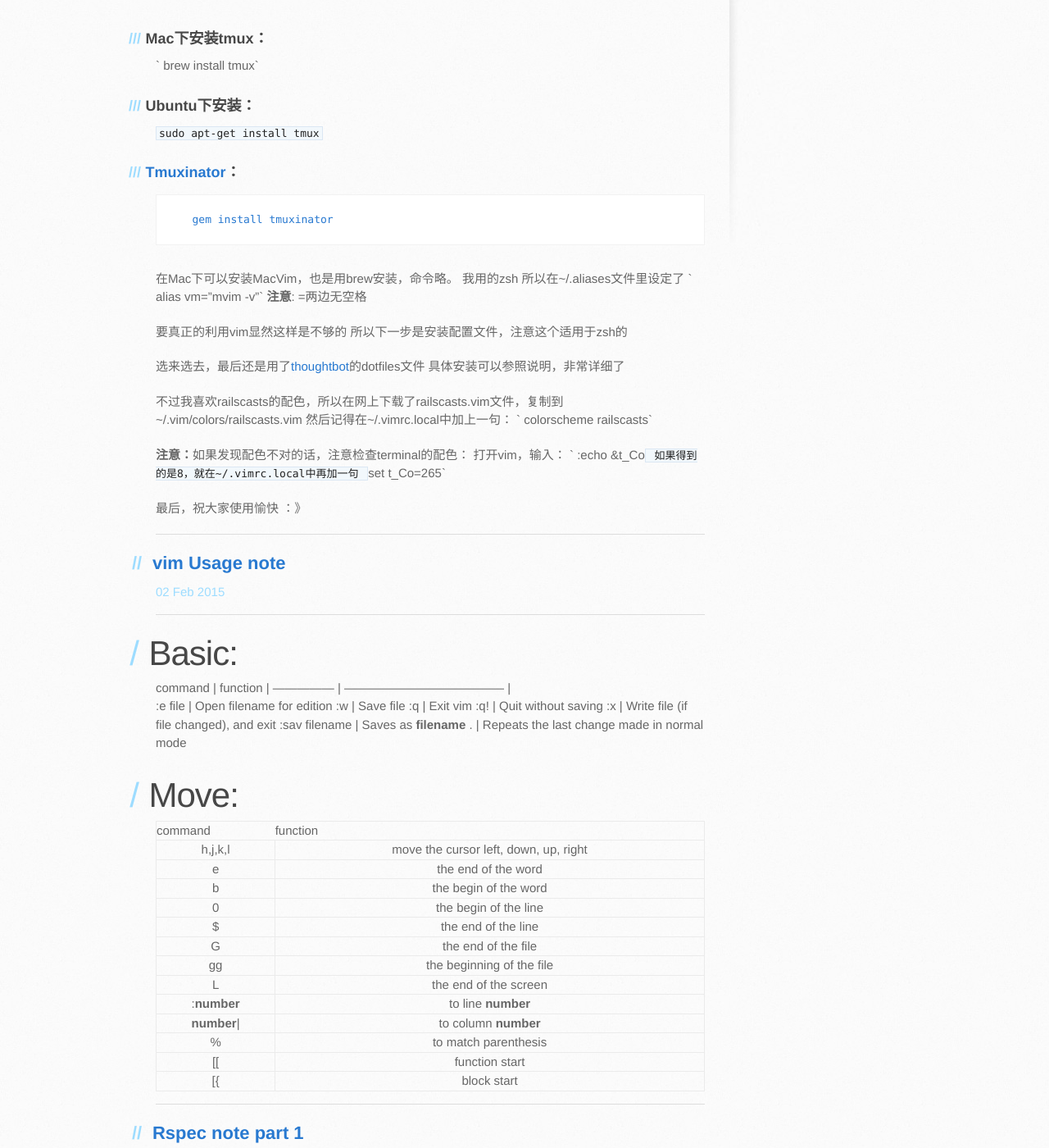
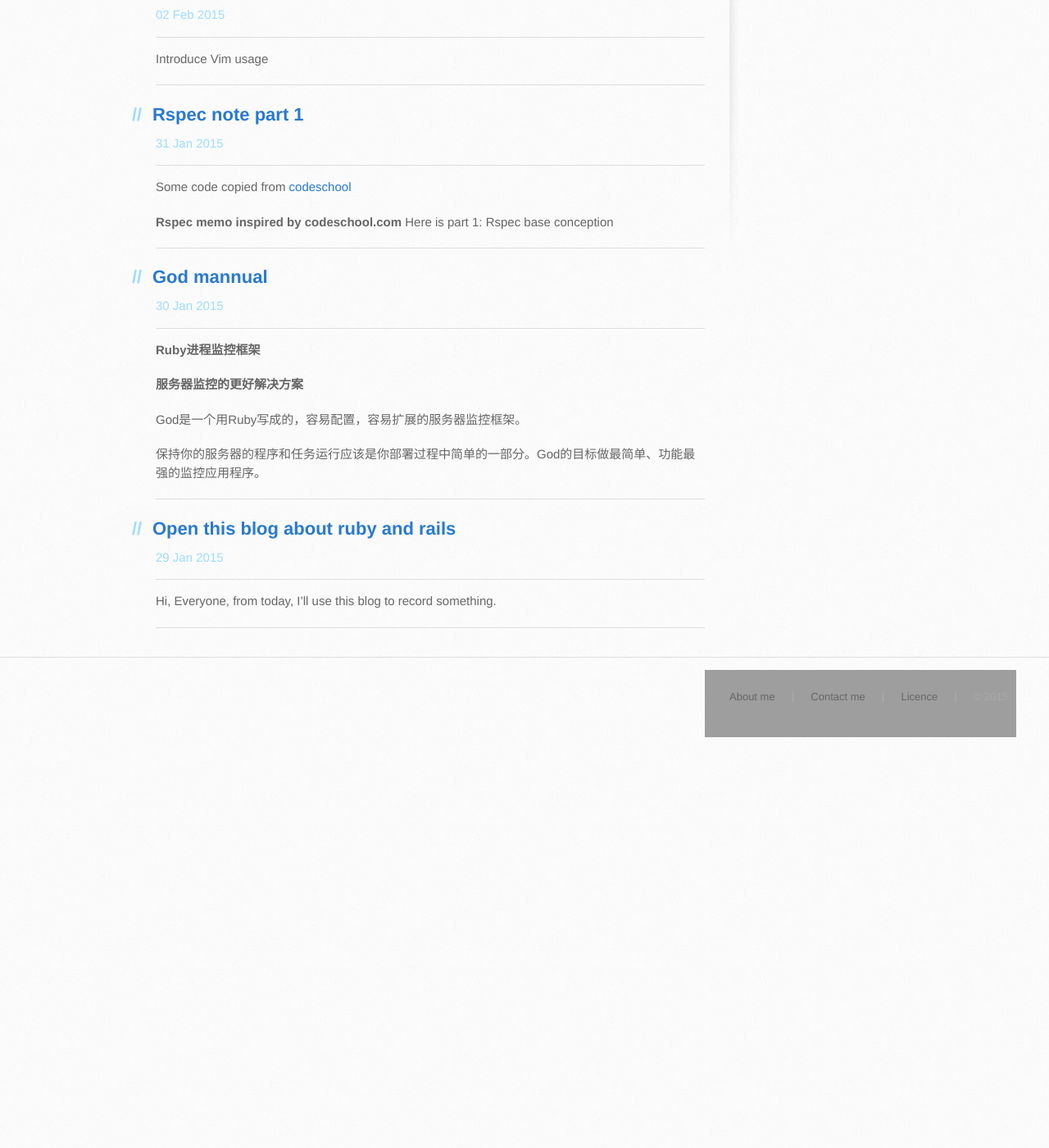
Before and after one commit to rocLv/old.roclv.github.io, a Jekyll site: the page built from index.html, in a window 1280 px wide and 1400 px high, scrolled down 354 px. Shown: the whole window at 82% size. Built offline with Jekyll 4.4.1, drawn with Linux system fonts in a browser that asks for light colours; Markdown is read by kramdown in place of the engine named in the settings; after the commit the page ends 1253 px from its top, so only the background shows below that; part of the change alters nothing that is shown; some of the changed text lies outside the part shown; grey boxes are pictures that could not be loaded.

Commit message:
update post documentation format

```diff
--- a/_posts/2015-2-2-vim-usage-note-part-1.md
+++ b/_posts/2015-2-2-vim-usage-note-part-1.md
@@ -2,6 +2,8 @@
 layout: post
 title: vim Usage note
 ---
+Introduce Vim usage
+<!--more-->
 
 Basic:
 ===
--- a/_posts/2015-2-3-setup-rails-development.md
+++ b/_posts/2015-2-3-setup-rails-development.md
@@ -1,3 +1,10 @@
+---
+layout: post
+title: Set up Rails development with tmux, tmuxinator, macvim
+---
+本文介绍了安装tmux，tmuxinator，macivim，以及使用[thought bot dotfile](https://github.com/dotfiles)设置环境等
+<!--more-->
+
 本文适用于Mac， Linux（部分安装不适用）
 
 安装
```
